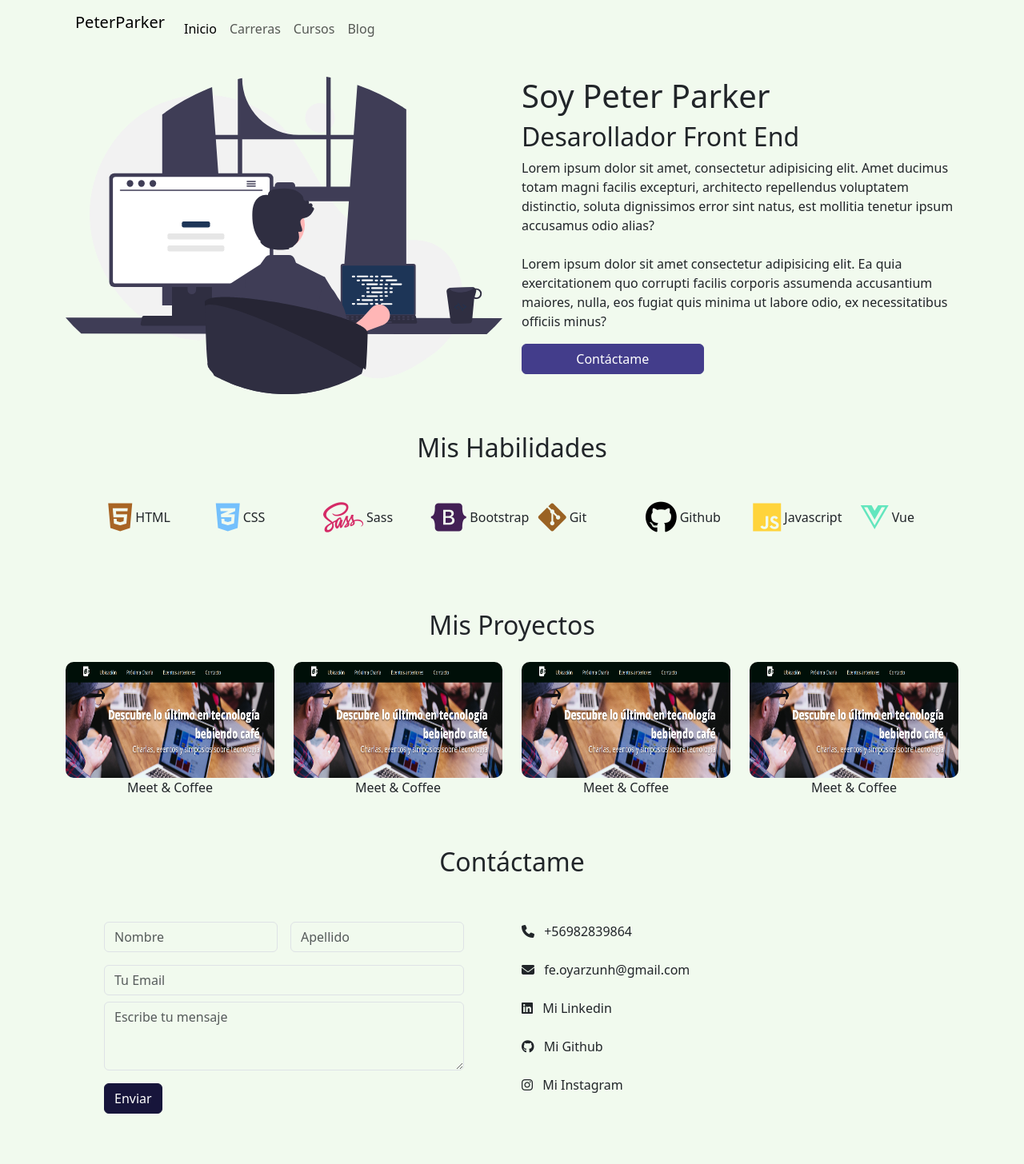
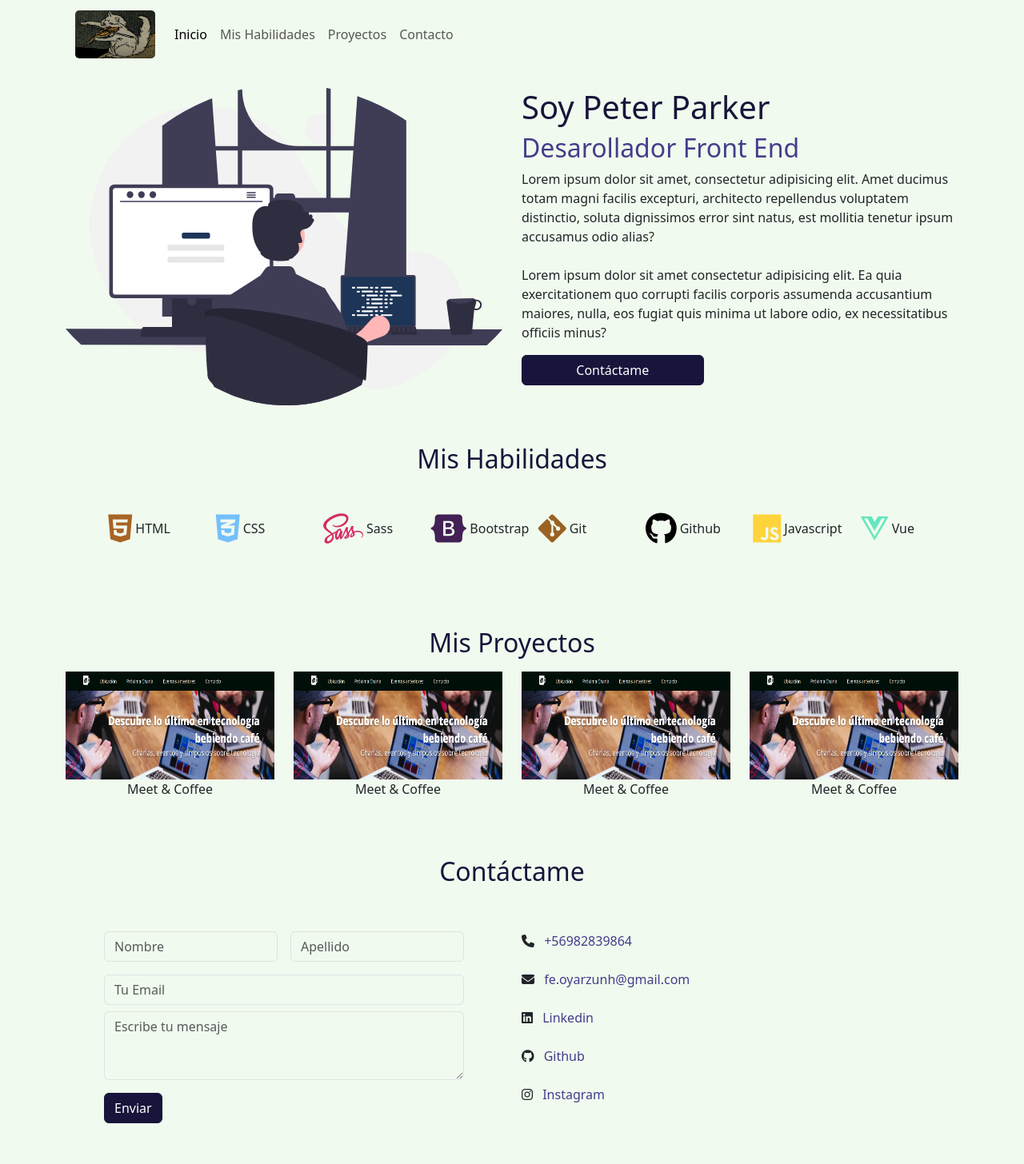
Before and after one commit to feloyarzun/primer-portafolio, a website: page index.html in a window 1280 px wide. Shown: the whole page at 80% size. Drawn offline with Linux system fonts and the light colour scheme.

Commit message:
second commit

```diff
--- a/assets/sass/shame/shame.scss
+++ b/assets/sass/shame/shame.scss
@@ -1,24 +1,7 @@
-.img__section{
-    height: 70px;
-    border-radius: 10px;
+//Im ashamed
+
+.nav_img {
+  height: 60px;
+  border-radius: 5px;
+  border: 1px black;
 }
-
-.img__section3 {
-  height: 60%;
-  width: 40%;
-  border-radius: 10px;
-  margin-top: 10px;
-
-}
-
-.form {
-  width: 50%;
-}
-
-.icon__skill {
-  font-size: 70px;
-}
-
-.nav {
-  background-color: yellow;
-}
--- a/index.html
+++ b/index.html
@@ -15,8 +15,7 @@
       <nav class="navbar navbar-expand-lg">
         <div class="container-fluid">
           <a class="navbar-brand" href="#">
-            <!-- <img src="assets/img/logo.png" width="100"/> -->
-            <p>PeterParker</p>
+           <img class="nav_img" src="assets/img/we.PNG" width="100"/>
           </a>
           <button
             class="navbar-toggler"
@@ -37,13 +36,13 @@
                 >
               </li>
               <li class="nav-item">
-                <a class="nav-link" href="#">Carreras</a>
+                <a class="nav-link" href="#">Mis Habilidades</a>
               </li>
               <li class="nav-item">
-                <a class="nav-link" href="#">Cursos</a>
+                <a class="nav-link" href="#">Proyectos</a>
               </li>
               <li class="nav-item">
-                <a class="nav-link" href="#">Blog</a>
+                <a class="nav-link" href="#">Contacto</a>
               </li>
             </ul>
           </div>
@@ -60,8 +59,8 @@
             />
           </div>
           <div class="col-md-6">
-            <h1>Soy Peter Parker</h1>
-            <h2>Desarollador Front End</h2>
+            <h1 class="text-primary">Soy Peter Parker</h1>
+            <h2 class="text-info">Desarollador Front End</h2>
             <p>
               Lorem ipsum dolor sit amet, consectetur adipisicing elit. Amet
               ducimus totam magni facilis excepturi, architecto repellendus
@@ -75,52 +74,52 @@
               maiores, nulla, eos fugiat quis minima ut labore odio, ex
               necessitatibus officiis minus?
             </p>
-            <button class="btn btn-info col-12 col-md-5">Contáctame</button>
+            <button class="btn btn-primary col-12 col-md-5">Contáctame</button>
           </div>
         </div>
       </section>
 
       <!-- Seccion 2-->
       <div class="container mx-auto text-center py-4 mb-5">
-        <h2>Mis Habilidades</h2>
+        <h2 class="text-primary">Mis Habilidades</h2>
         <div class="row mt-5 d-flex justify-content-evenly">
           <div class="d-flex col-6 col-md-1 gap-1">
             <i class="fa-brands fa-html5 fs-1" style="color: #a86424"></i>
-            <p class="fw-medium mb-0 mt-2">HTML</p>
+            <p class="fw-medium mt-2">HTML</p>
           </div>
           <div class="d-flex col-6 col-md-1 gap-1">
             <i class="fa-brands fa-css3-alt fs-1" style="color: #74c0fc"></i>
-            <p class="fw-medium mb-0 mt-2">CSS</p>
+            <p class="fw-medium mt-2">CSS</p>
           </div>
           <div class="d-flex col-6 col-md-1 gap-1">
             <i class="fa-brands fa-sass fs-1" style="color: #d52a66"></i>
-            <p class="fw-medium mb-0 mt-2">Sass</p>
+            <p class="fw-medium mt-2">Sass</p>
           </div>
           <div class="d-flex col-6 col-md-1 gap-1">
             <i class="fa-brands fa-bootstrap fs-1" style="color: #432055"></i>
-            <p class="fw-medium mb-0 mt-2">Bootstrap</p>
+            <p class="fw-medium mt-2">Bootstrap</p>
           </div>
           <div class="d-flex col-6 col-md-1 gap-1">
             <i class="fa-brands fa-git-alt fs-1" style="color: #9a6223"></i>
-            <p class="fw-medium mb-0 mt-2">Git</p>
+            <p class="fw-medium  mt-2">Git</p>
           </div>
           <div class="d-flex col-6 col-md-1 gap-1">
             <i class="fa-brands fa-github fs-1" style="color: #000000"></i>
-            <p class="fw-medium mb-0 mt-2">Github</p>
+            <p class="fw-medium mt-2">Github</p>
           </div>
           <div class="d-flex col-6 col-md-1 gap-1">
             <i class="fa-brands fa-js fs-1" style="color: #ffd43b"></i>
-            <p class="fw-medium mb-0 mt-2">Javascript</p>
+            <p class="fw-medium mt-2">Javascript</p>
           </div>
           <div class="d-flex col-6 col-md-1 gap-1">
             <i class="fa-brands fa-vuejs fs-1" style="color: #63e6be"></i>
-            <p class="fw-medium mb-0 mt-2">Vue</p>
+            <p class="fw-medium mt-2">Vue</p>
           </div>
         </div>
       </div>
 
       <div class="mx-auto text-center py-4">
-        <h2>Mis Proyectos</h2>
+        <h2 class="text-primary">Mis Proyectos</h2>
         <div class="row text-center">
           <div class="col-6 col-md-3 mt-2">
             <img
@@ -161,7 +160,7 @@
       <!-- Contacto -->
       <div class="container_form py-4 mt-5">
         <div class="row">
-          <h2 class="text-center">Contáctame</h2>
+          <h2 class="text-center text-primary">Contáctame</h2>
         </div>
         <div class="row">
           <div class="col-12 col-md-6">
@@ -173,7 +172,6 @@
                       type="text"
                       class="form-control"
                       placeholder="Nombre"
-                      aria-label="First name"
                     />
                   </div>
                   <div class="col">
@@ -181,7 +179,6 @@
                       type="text"
                       class="form-control"
                       placeholder="Apellido"
-                      aria-label="Last name"
                     />
                   </div>
                 </div>
@@ -204,23 +201,23 @@
           <div class="col-12 col-md-6">
             <div class="mt-5 mb-4">
               <i class="fa-solid fa-phone me-2"></i>
-              <span> +56982839864</span>
+              <span class="text-info"> +56982839864</span>
             </div>
             <div class="mt-4 mb-4">
               <i class="fa-solid fa-envelope me-2"></i>
-              <span>fe.oyarzunh@gmail.com</span>
+              <span class="text-info">fe.oyarzunh@gmail.com</span>
             </div>
             <div class="mt-4 mb-4">
               <i class="fa-brands fa-linkedin me-2"></i>
-              <span>Mi Linkedin</span>
+              <span class="text-info">Linkedin</span>
             </div>
             <div class="mt-4 mb-4">
               <i class="fa-brands fa-github me-2"></i>
-              <span>Mi Github</span>
+              <span class="text-info">Github</span>
             </div>
             <div class="mt-4 mb-4">
               <i class="fa-brands fa-instagram me-2"></i>
-              Mi Instagram
+             <span class="text-info">Instagram</span>
             </div>
           </div>
         </div>
```
Also changed, not shown: assets/css/main.css, assets/css/shame.css, 2 other files.
